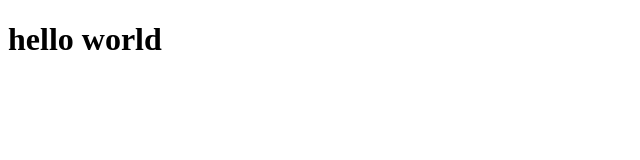
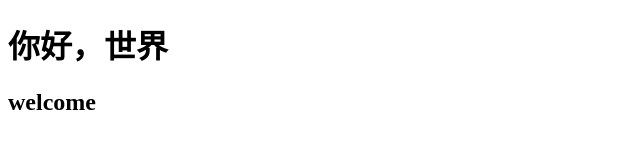
Before and after one commit to Makima11/hello-world, a plain HTML site: page index.html in a window 1280 px wide. Shown: the whole page, without its empty margins (0-640 px from the left). Drawn offline with Linux system fonts and the light colour scheme.

Commit message:
update index

```diff
--- a/index.html
+++ b/index.html
@@ -7,6 +7,7 @@
     <title>Document</title>
 </head>
 <body>
-    <h1>hello world</h1>
+    <h1>你好，世界</h1>
+    <h2>welcome</h2>
 </body>
 </html>
```
